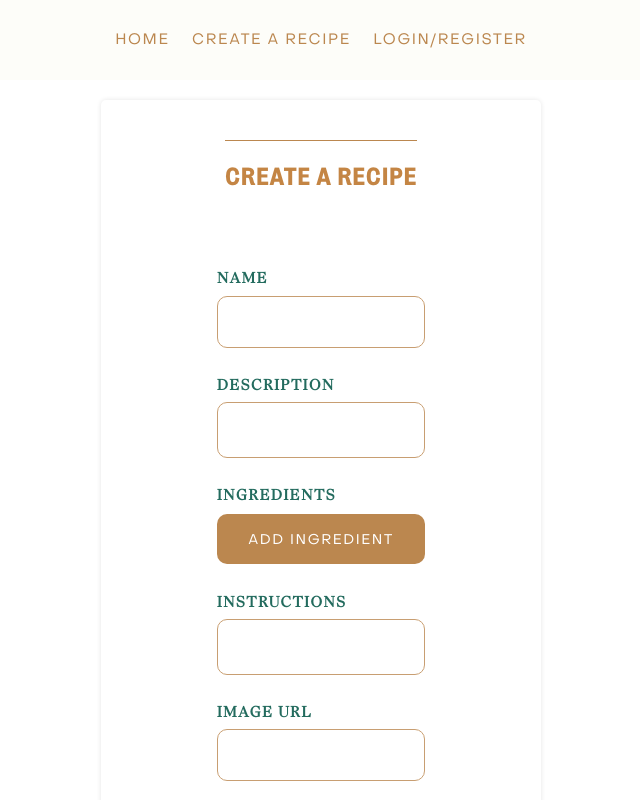
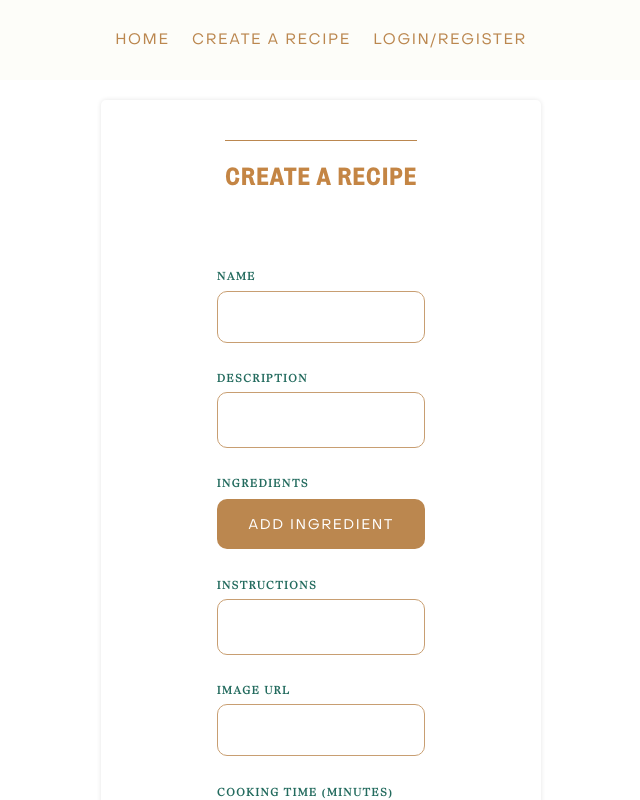
Before and after one commit to louisecchan/recipe-app-copy, a React (Create React App) app in the folder client/: page /create-recipe in a window 1280 px wide. Shown: the top 800 px of the page, without its empty margins (319-959 px from the left). Built offline with nearby package versions, Linux system fonts and the light colour scheme; a web font is replaced by a local one.

Commit message:
update label Font size

```diff
--- a/client/src/pages/create-recipe.scss
+++ b/client/src/pages/create-recipe.scss
@@ -98,7 +98,7 @@ label {
   letter-spacing: 0.1rem;
   text-transform: uppercase;
   font-family: "Nantes", serif;
-  font-size: 15px;
+  font-size: 11px;
 }
 
 input {
```
